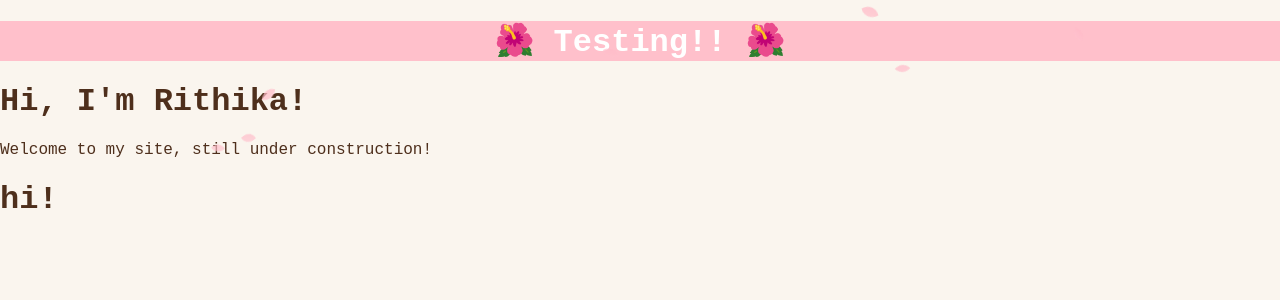
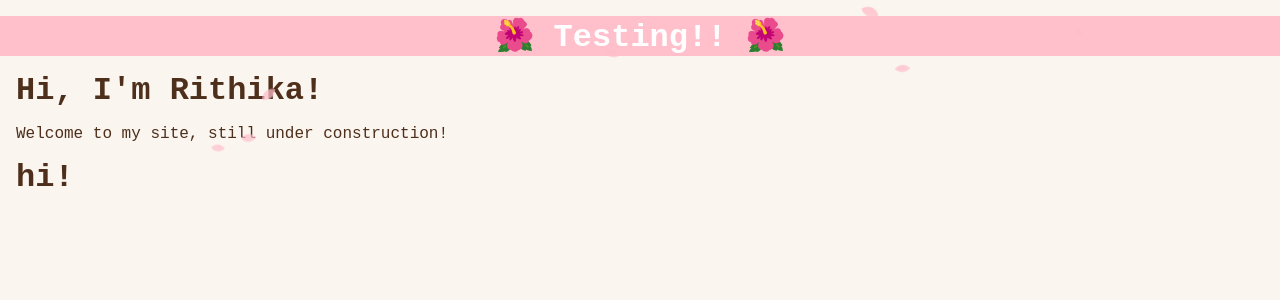
Before and after one commit to rithikayy/my-website, a SvelteKit app: page / in a window 1280 px wide. Shown: the top 300 px of the page. Built offline with nearby package versions, Linux system fonts and the light colour scheme; a web font is replaced by a local one.

Commit message:
changes again

```diff
--- a/src/routes/+layout.svelte
+++ b/src/routes/+layout.svelte
@@ -20,7 +20,14 @@
     color: rgb(78, 47, 28);
   }
 
-  header {
+  :global(header) {
     font-family: 'Martian Mono', monospace;
+    background: pink;
+    color: white;
+    text-align: center;
+  }
+
+  :global(h1), :global(p) {
+    margin: 1rem;
   }
 </style>
```
